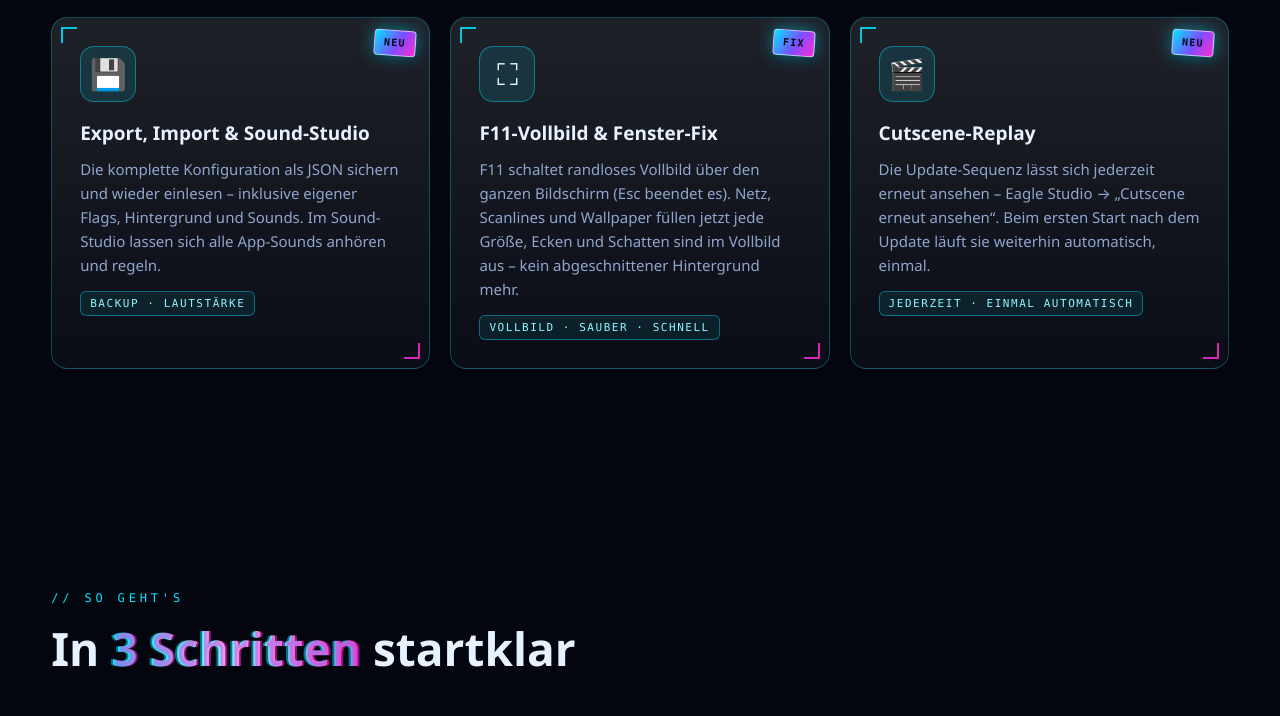
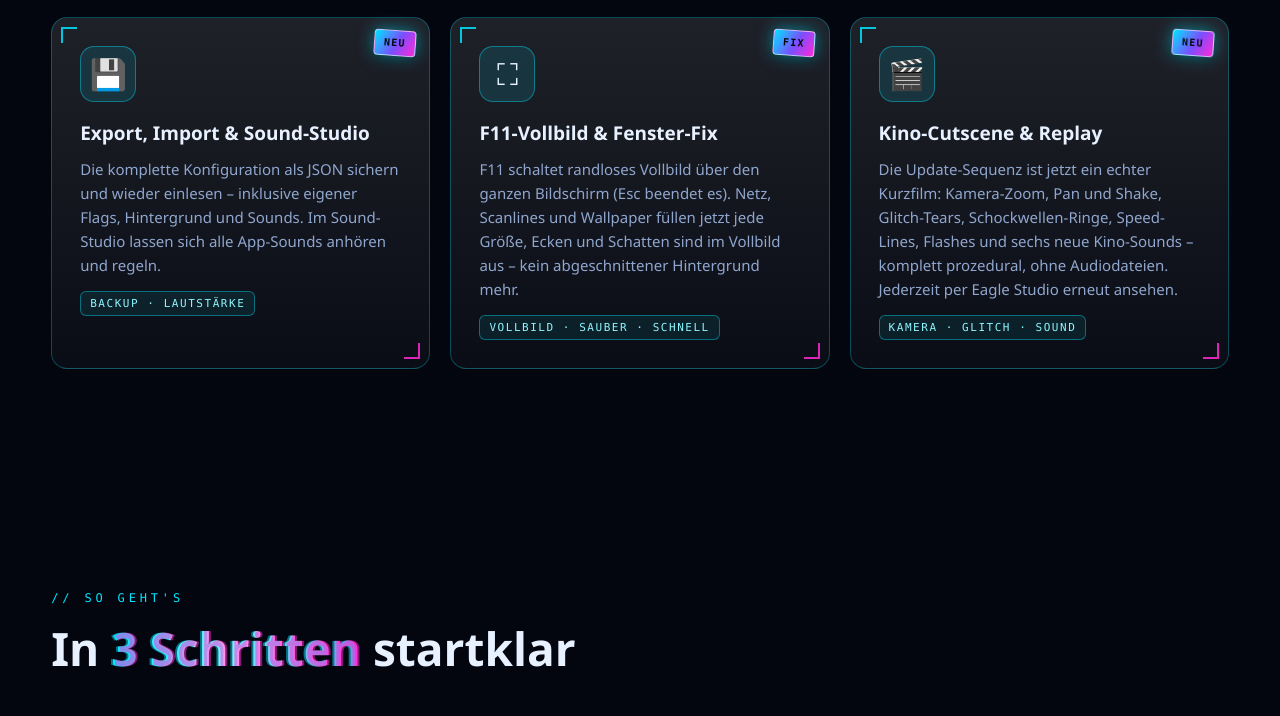
Before and after one commit to sigmabambam/eagle-client, a plain HTML site: page index.html in a window 1280 px wide. Shown: the part 3399-4115 px from the top of the page. Drawn offline with Linux system fonts and the light colour scheme.

Commit message:
v2.0: MEGA UPDATE - Eclipse-Wallpaper, Eagle Studio mit 12 Features, F11-Vollbild-Fix

```diff
--- a/index.html
+++ b/index.html
@@ -452,9 +452,9 @@
     <div class="card reveal">
       <span class="sticker">NEU</span>
       <div class="ico">🎬</div>
-      <h3>Cutscene-Replay</h3>
-      <p>Die Update-Sequenz lässt sich jederzeit erneut ansehen – Eagle Studio → „Cutscene erneut ansehen“. Beim ersten Start nach dem Update läuft sie weiterhin automatisch, einmal.</p>
-      <span class="tag">JEDERZEIT · EINMAL AUTOMATISCH</span>
+      <h3>Kino-Cutscene &amp; Replay</h3>
+      <p>Die Update-Sequenz ist jetzt ein echter Kurzfilm: Kamera-Zoom, Pan und Shake, Glitch-Tears, Schockwellen-Ringe, Speed-Lines, Flashes und sechs neue Kino-Sounds – komplett prozedural, ohne Audiodateien. Jederzeit per Eagle Studio erneut ansehen.</p>
+      <span class="tag">KAMERA · GLITCH · SOUND</span>
     </div>
   </div>
 </section>
@@ -526,7 +526,9 @@
     <div class="item"><span class="kind k-neu">NEU</span><p>Einstellungen exportieren und importieren: komplette Konfiguration (inkl. eigener Flags, Hintergrund und Sounds) als JSON sichern und wieder einlesen.</p></div>
     <div class="item"><span class="kind k-neu">NEU</span><p>Session-Timer und Live-RAM in der Kopfzeile: Laufzeit der Sitzung und aktueller Speicherverbrauch der App, sekündlich aktualisiert.</p></div>
     <div class="item"><span class="kind k-neu">NEU</span><p>Quick-Launcher: Roblox, Fortnite und Minecraft direkt starten – mit Live-Status „läuft“ / „läuft nicht“.</p></div>
-    <div class="item"><span class="kind k-neu">NEU</span><p>Cutscene-Replay: die Update-Sequenz jederzeit erneut abspielen (Eagle Studio → Cutscene).</p></div>
+    <div class="item"><span class="kind k-neu">NEU</span><p>Kino-Cutscene: Kamera-Rig mit Zoom, Pan, Tilt und Shake, RGB-Glitch-Tears, Schockwellen-Ringe, Speed-Lines, Screen-Flashes, Letterbox-HUD und Fortschrittsbalken – skaliert automatisch bis 4K/F11.</p></div>
+    <div class="item"><span class="kind k-neu">NEU</span><p>Sechs neue Kino-Sounds, komplett prozedural im Speicher erzeugt: Riser, Impact, Impact-Soft, Glitch, Whoosh, Chime und Swell – synchron zu jeder Phase.</p></div>
+    <div class="item"><span class="kind k-neu">NEU</span><p>Cutscene-Replay: die Update-Sequenz jederzeit erneut abspielen (Eagle Studio → Cutscene) – inklusive sauberem Reset aller Effekte.</p></div>
     <div class="item"><span class="kind k-neu">NEU</span><p>Pfad-Tools: ClientAppSettings.json, Roblox-Ordner, Fortnite-INI, Roblox-Logs und Minecraft-Mods öffnen oder Pfad kopieren.</p></div>
     <div class="item"><span class="kind k-neu">NEU</span><p>Systembericht: OS, CPU, GPU, RAM, .NET-Version und App-Version sammeln und mit einem Klick kopieren.</p></div>
     <div class="item"><span class="kind k-neu">NEU</span><p>Benchmark-Historie: die letzten 10 CPU-Benchmarks mit Datum und Bestwert, dauerhaft gespeichert.</p></div>
```
